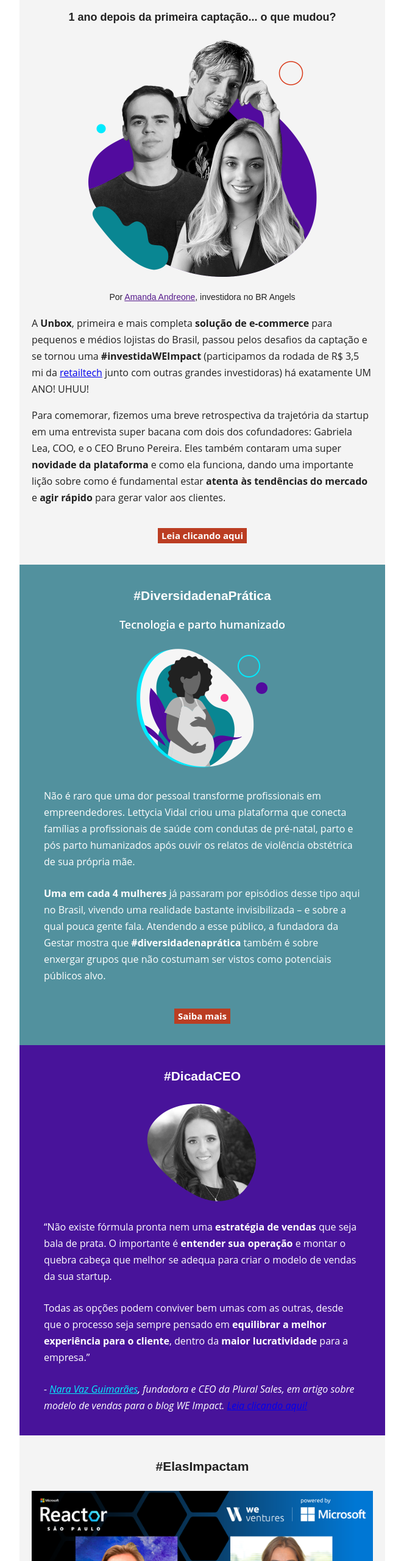
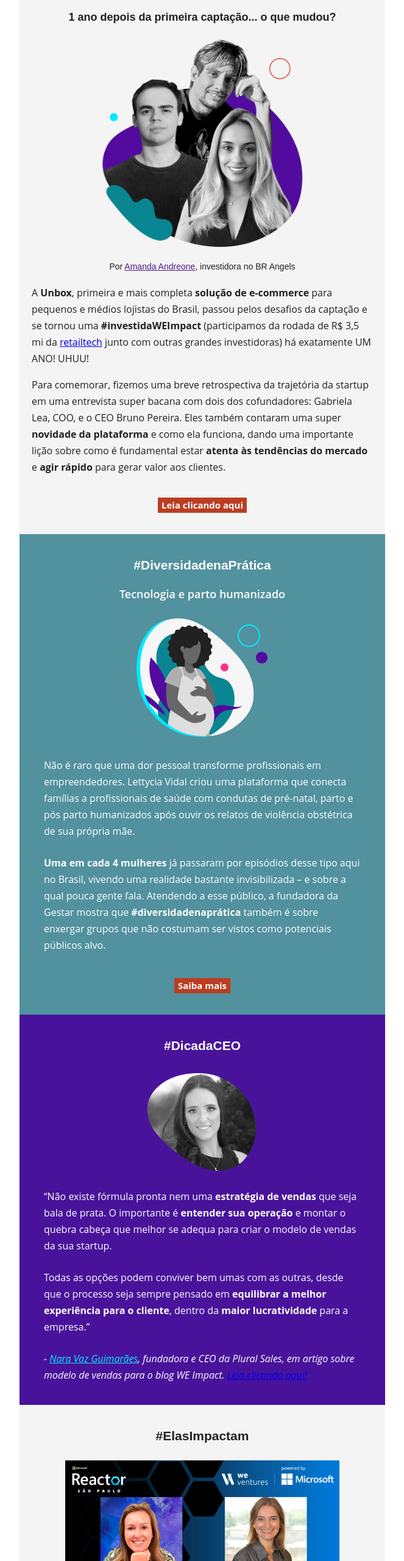
Before and after one commit to weimpact-tech/newsletter-15, a plain HTML site: page index.html in a window 1280 px wide. Shown: the part 2099-4659 px from the top of the page at 61% size, without its empty margins (308-971 px from the left). Drawn offline with Linux system fonts and the light colour scheme.

Commit message:
novos valores tamanho imagens WIN e ElasImpactam

```diff
--- a/index.html
+++ b/index.html
@@ -206,7 +206,7 @@
                                                             </p>
                                                         </h3>
                                                         <img src="./img/WIN_N15.png"
-                                                            style="-ms-interpolation-mode: bicubic; border: 0; line-height: 100%; outline: none; text-decoration: none; width: 100%; display: inline; height: auto; max-width: 400px;"
+                                                            style="-ms-interpolation-mode: bicubic; border: 0; line-height: 100%; outline: none; text-decoration: none; width: 100%; display: inline; height: auto; max-width: 350px;"
                                                             alt="FOTO: Gabriela Lea, Bruno Pereira e Lucas Leite">
                                                         <p id="subTituloWin"
                                                             style="-webkit-text-size-adjust: 100%; -ms-text-size-adjust: 100%; padding-left: 20px; padding-right: 20px; font-family: 'Poppins', sans-serif; font-size: 14px; text-align: center;">
@@ -369,7 +369,7 @@
                                                             </p>
                                                         </h3>
                                                         <img src="./img/ElasImpactam_Evento WE Ventures - Reactor_N15.png"
-                                                            style="-ms-interpolation-mode: bicubic; border: 0; line-height: 100%; outline: none; text-decoration: none; width: 100%; display: inline; height: auto; max-width: 560px;"
+                                                            style="-ms-interpolation-mode: bicubic; border: 0; line-height: 100%; outline: none; text-decoration: none; width: 100%; display: inline; height: auto; max-width: 450px;"
                                                             alt="IMAGEM banner do evento">
                                                         <p id="pSemiBold"
                                                             style="-webkit-text-size-adjust: 100%; -ms-text-size-adjust: 100%; font-size: 18px; line-height: 28px; font-weight: 600; text-align: center;">
```
